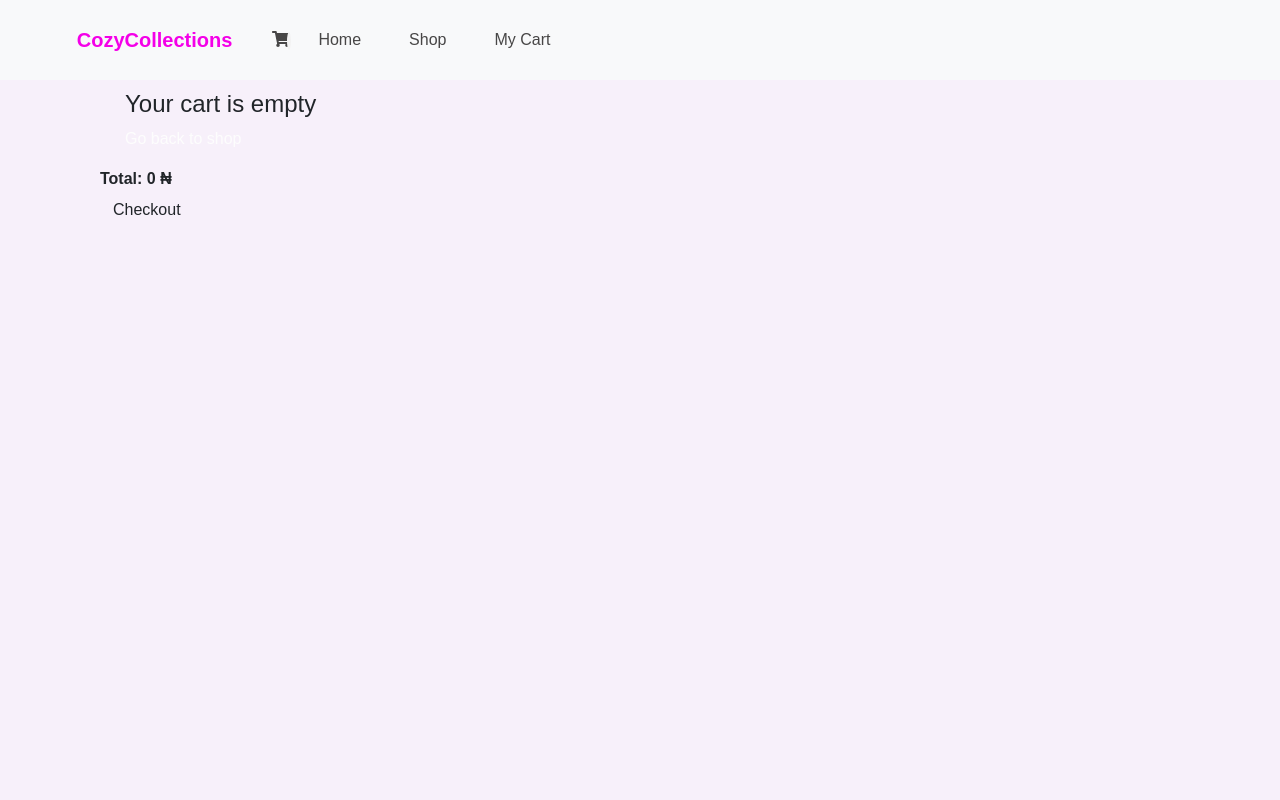
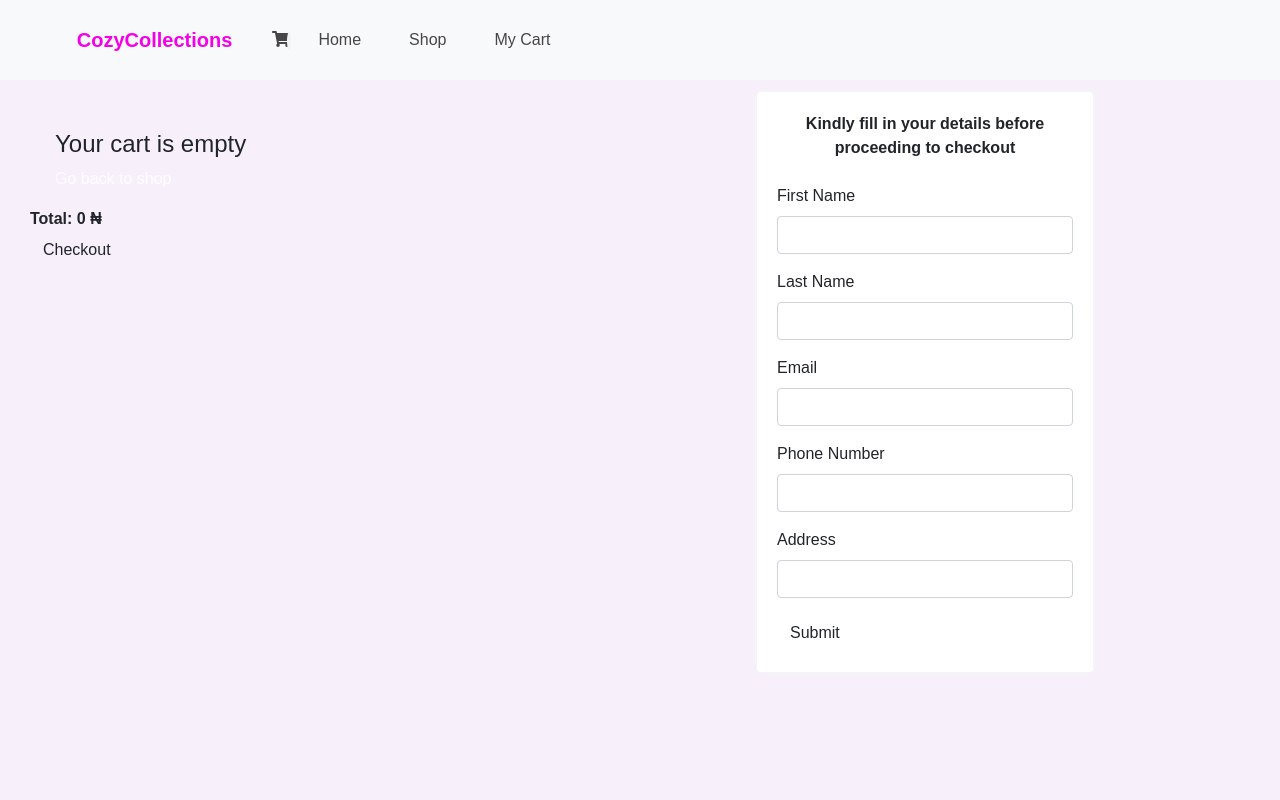
Before and after one commit to praizerema/cozyCollections, a React (Create React App) app: page /cart in a window 1280 px wide. Shown: the top 800 px of the page. Built offline with nearby package versions, Linux system fonts and the light colour scheme.

Commit message:
implementation of feature user details form

```diff
--- /dev/null
+++ b/src/Firebase/index.js
@@ -0,0 +1,6 @@
+import FirebaseContext, { withFirebase } from './context';
+import Firebase from './firebase';
+
+export default Firebase;
+
+export { FirebaseContext, withFirebase };
--- a/src/components/cart.js
+++ b/src/components/cart.js
@@ -7,6 +7,17 @@ import Recipe from "./recipe"
 import {faPlusCircle, faMinusCircle} from "@fortawesome/free-solid-svg-icons";
 
 class Cart extends Component{
+    constructor(props){
+        super(props);
+        this.state={
+            first_name:"",
+            last_name:"",
+            email:"",
+            address:"",
+            phone_no: ""
+
+        }
+    }
  //to remove the item completely
  handleRemove = (id)=>{
     this.props.removeItem(id);
@@ -77,14 +88,42 @@ handleSubtractQuantity = (id)=>{
 
             }
        return(
-            <div className="container h-100" style={{minHeight: "100vh", marginTop: "90px"}}>
-                <div className="cart">
+            <div className="container row h-100" style={{minHeight: "100vh", marginTop: "90px"}}>
+                <div className="cart col-8">
                     <ul className="collection">
                         {addedItemes}
                     </ul>
+                      <Recipe />
+                </div>
+                <div className="col-4">
+                    <div className="customerInfoFormContainer">
+                        <form action="">
+                            <div className="font-weight-bold text-center mb-4">Kindly fill in your details before proceeding to checkout</div>
+                            <div className="form-group">
+                                <label htmlFor="firstName">First Name</label>
+                                <input type="text" name="firstName" className="form-control" value={this.state.first_name}/>
+                            </div>
+                            <div className="form-group">
+                                <label htmlFor="lastName">Last Name</label>
+                                <input type="text" name="lastName" className="form-control" value={this.state.last_name}/>
+                            </div>
+                            <div className="form-group">
+                                <label htmlFor="email">Email</label>
+                                <input type="text" name="email" className="form-control" value={this.state.email}/>
+                            </div>
+                            <div className="form-group">
+                                <label htmlFor="phoneNo">Phone Number</label>
+                                <input type="text" name="phoneNo" className="form-control" value={this.state.phone_no}/>
+                            </div>
+                            <div className="form-group">
+                                <label htmlFor="deliveryLocation">Address</label>
+                                <input type="text" name="deliveryLocation" className="form-control" value={this.state.address}/>
+                            </div>
+                            <div><button className="btn">Submit</button></div>
+                        </form>
+                    </div>
                 </div>
 
-                <Recipe />
                 {/* Recipe added */}
             </div>
        )
--- a/src/index.css
+++ b/src/index.css
@@ -412,3 +412,9 @@ right: -400px;
     height: 200px;
   }
 }
+.customerInfoFormContainer{
+  background-color: #fff;
+  padding: 20px;
+  border: 2px solid #f3f3f8;
+  border-radius: 6px;
+}
```
Also changed, not shown: src/Firebase/context.js (added, +10 -0 lines), src/Firebase/firebase.js (added, +80 -0 lines).
